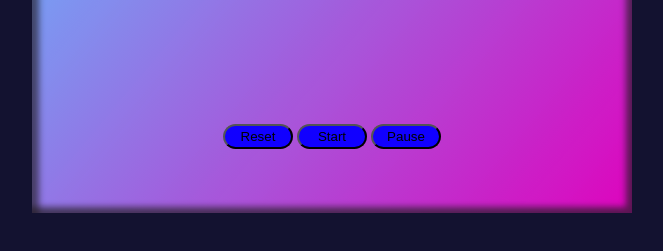
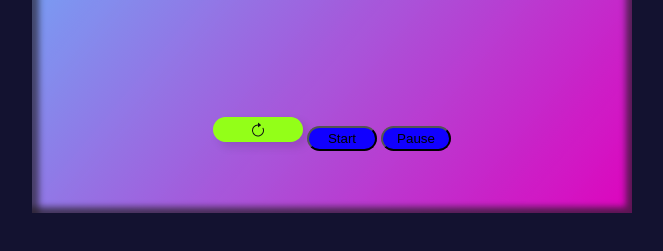
Before and after one commit to Jahid0924/stopwatch, a plain HTML site: page index.html in a window 1280 px wide. Shown: the part 367-618 px from the top of the page, without its empty margins (308-971 px from the left). Drawn offline with Linux system fonts and the light colour scheme.

```diff
--- a/app.js
+++ b/app.js
@@ -45,7 +45,7 @@ let timer = null;
 let startbtn = document.querySelector(".start");
 let pausebtn = document.querySelector(".stop");
 let displaytime = document.querySelector(".display");
-
+let Blinking;
 let display = "hidden";
 
 function counting() {
@@ -66,23 +66,19 @@ function counting() {
 }
 
 function StartWatch() {
-  // if (display === "hidden") {
-  //   display = "shown";
-  //   startbtn.classList.add("hide");
-  //   pausebtn.classList.remove("hide");
-  // } else {
-  //   display = "hidden";
-  //   startbtn.classList.remove("hide");
-  //   pausebtn.classList.add("hide");
-  // }
-
   timer = setInterval(counting, 100);
+  displaytime.classList.remove("blink");
+  clearInterval(Blinking);
 }
 function StopWatch() {
   clearInterval(timer);
+  Blinking = setInterval(() => {
+    displaytime.classList.toggle("blink");
+  }, 500);
 }
 function Reset() {
   clearInterval(timer);
   [mint, sec, msec] = [0, 0, 0];
   displaytime.innerHTML = "00:00:00";
+  clearInterval(Blinking)
 }
--- a/index.html
+++ b/index.html
@@ -13,7 +13,11 @@
           <h1 class="display">00:00:00</h1>
         </div>
         <div class="buttons">
-          <button class="reset" onclick="Reset()">Reset</button>
+          <button class="reset" onclick="Reset()"><svg class="svgIcon" xmlns="http://www.w3.org/2000/svg" width="16" height="16" fill="currentColor" class="bi bi-arrow-clockwise" viewBox="0 0 16 16">
+            <path fill-rule="evenodd" d="M8 3a5 5 0 1 0 4.546 2.914.5.5 0 0 1 .908-.417A6 6 0 1 1 8 2z"/>
+            <path d="M8 4.466V.534a.25.25 0 0 1 .41-.192l2.36 1.966c.12.1.12.284 0 .384L8.41 4.658A.25.25 0 0 1 8 4.466"/>
+          </svg>
+            </button>
           <button class="start" onclick="StartWatch()">Start</button>
           <button class="stop" onclick="StopWatch()">Pause</button>
         </div>
--- a/style.css
+++ b/style.css
@@ -30,7 +30,66 @@ button{
     background-color: blue;
 }
 
+
+  .reset {
+    width: 90px;
+    height: 25px;
+    text-align: center;
+    /* display: flex; */
+    /* align-items: center;
+    justify-content: flex-start;
+    gap: 10px; */
+    background-color: rgb(161, 255, 20);
+    border-radius: 30px;
+    color: rgb(19, 19, 19);
+    font-weight: 600;
+    border: none;
+    /* position: relative; */
+    cursor: pointer;
+    transition-duration: .2s;
+    box-shadow: 5px 5px 10px rgba(0, 0, 0, 0.116);
+    /* padding-left: 8px; */
+    transition-duration: .5s;
+  }
+
+  .svgIcon {
+    height: 25px;
+    transition-duration: 1.5s;
+  }
+
+  /* .bell path {
+    fill: rgb(19, 19, 19);
+  } */
+
+  .reset:hover {
+    background-color: rgb(192, 255, 20);
+    transition-duration: .5s;
+  }
+
+  .reset:active {
+    transform: scale(0.97);
+    transition-duration: .2s;
+  }
+
+  .reset:hover .svgIcon {
+    transform: rotate(250deg);
+    transition-duration: 1.5s;
+  }
+
+
+
+
+
+
+
+
+
 /* .hide {
   display: none;
   opacity: 0;
 } */
+
+.blink{
+  content: "";
+  opacity: 0;
+}
```
